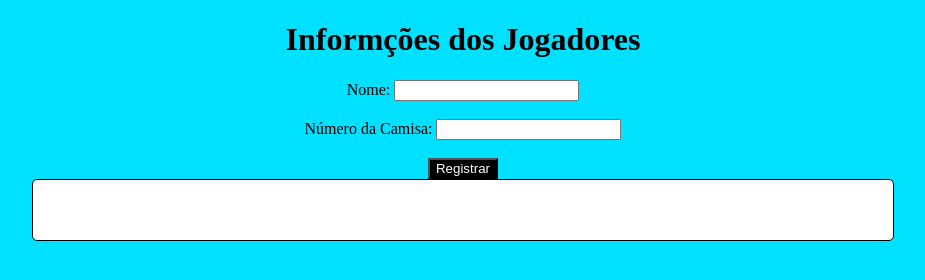
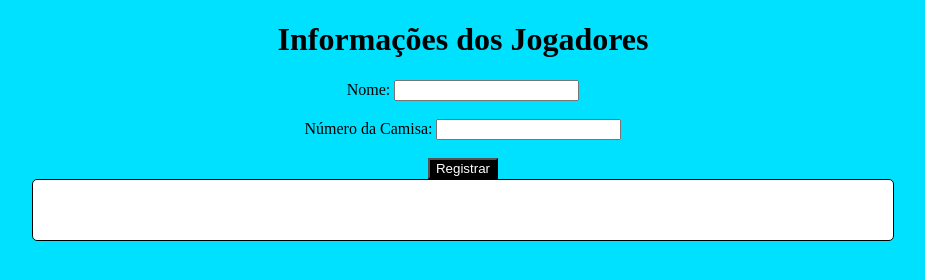
Before and after one commit to PedroHFLara/Cadastro_jogadores, a plain HTML site: page index.html in a window 1280 px wide. Shown: the whole page, without its empty margins (177-1102 px from the left). Drawn offline with Linux system fonts and the light colour scheme.

Commit message:
Atualizaçao

```diff
--- a/index.html
+++ b/index.html
@@ -8,7 +8,7 @@
 </head>
 <body>
 
-    <h1>Informções dos Jogadores</h1>
+    <h1>Informações dos Jogadores</h1>
     <label for="nome">Nome:</label>
     <input type="text" id="nome"><br><br>
     <label for="numeroCamisa">Número da Camisa:</label>
```
